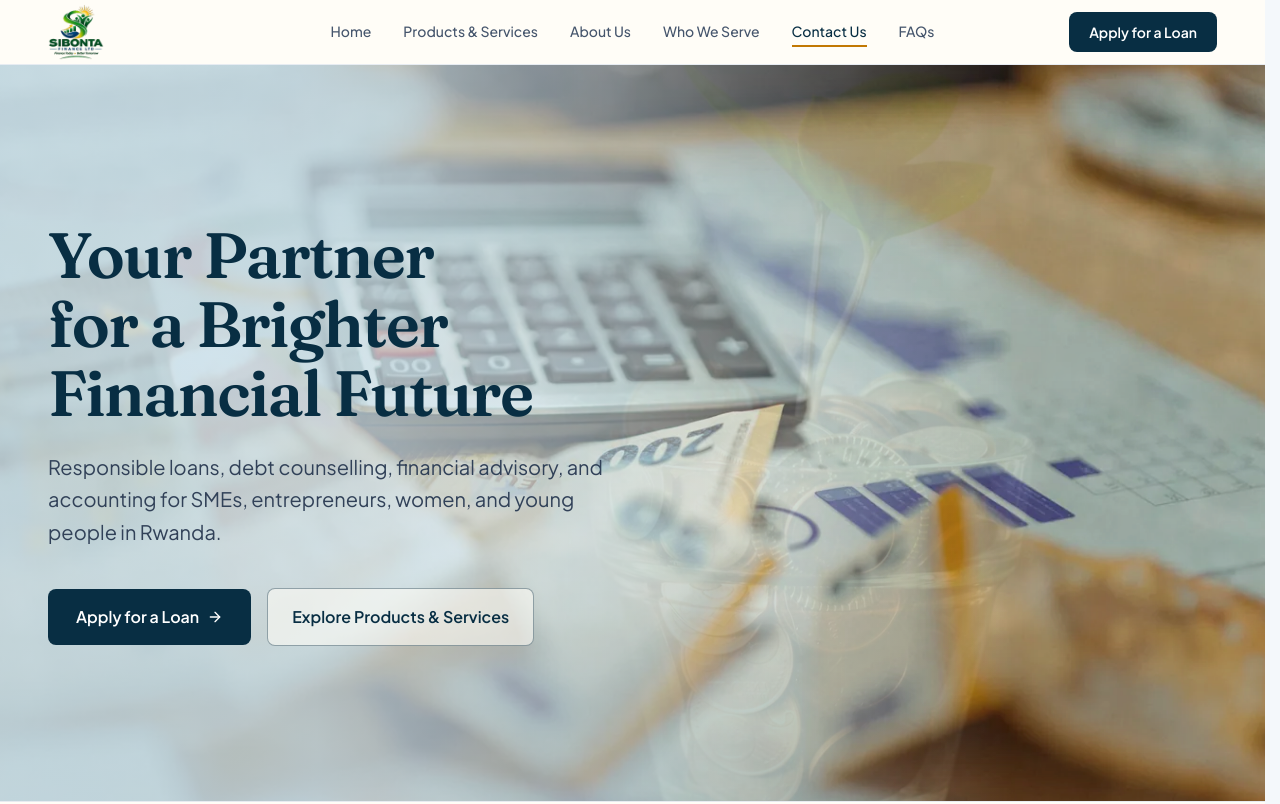
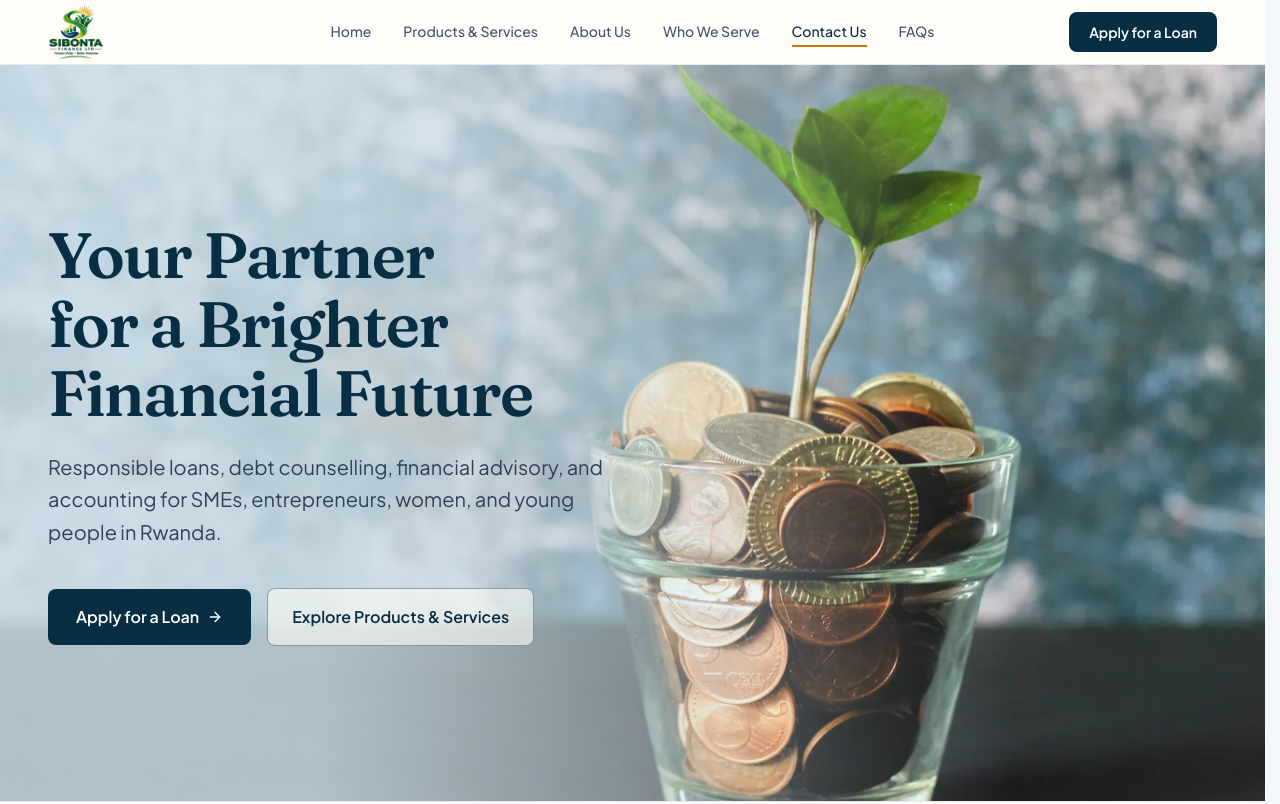
Before and after one commit to hirwachristian/sibonta-ltd, a React (Vite) app: page / in a window 1280 px wide. Shown: the top 804 px of the page. Built offline with nearby package versions, Linux system fonts and the light colour scheme.

Commit message:
Welcome slideshow: change photo every 5 seconds

```diff
--- a/src/components/HeroSlideshow.tsx
+++ b/src/components/HeroSlideshow.tsx
@@ -4,7 +4,7 @@ import { ResilientImage } from './ResilientImage';
 import { HERO_SLIDES } from '../config/images';
 
 /** How long each photo stays on screen, and how long the crossfade takes (seconds). */
-const SLIDE_SECONDS = 3;
+const SLIDE_SECONDS = 5;
 const FADE_SECONDS = 1.2;
 
 /** Loads an image (the size the browser would pick) and resolves once it can be shown. */
```
